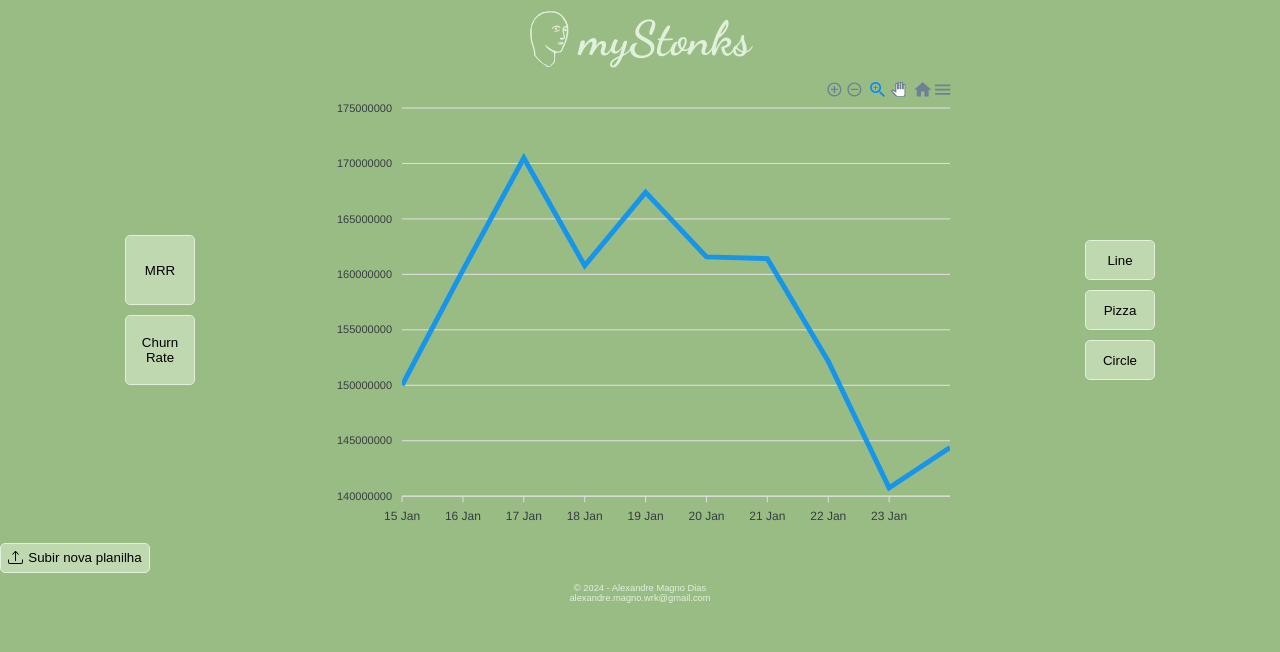
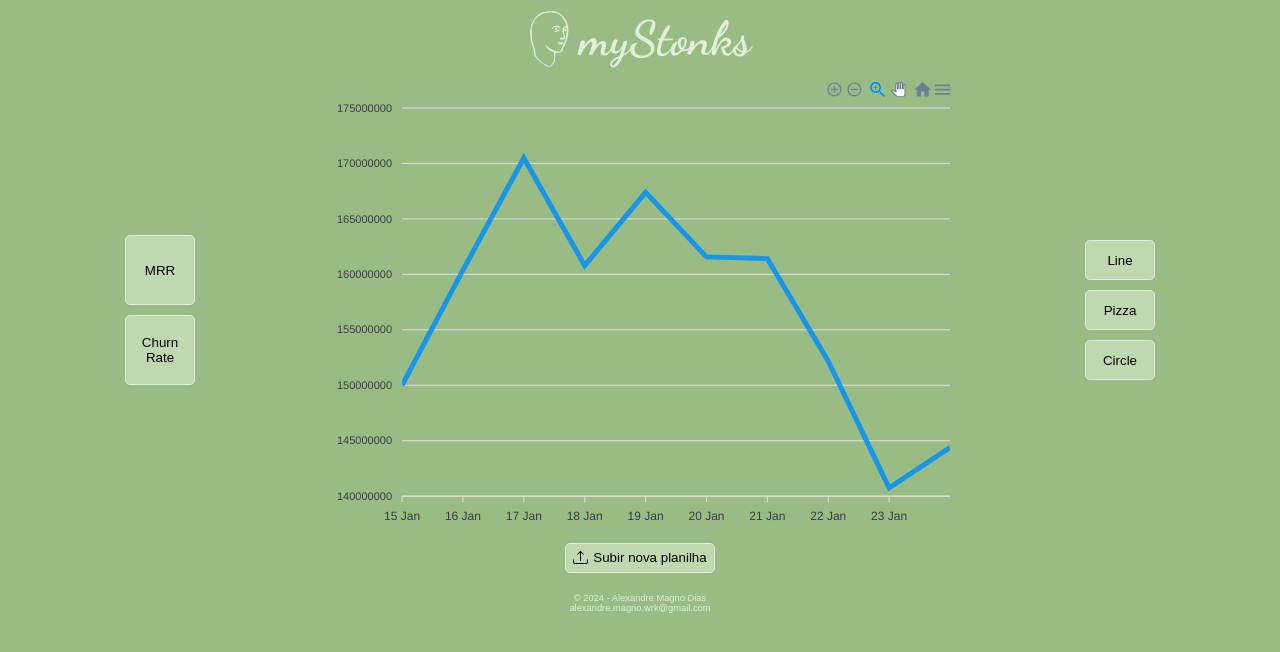
Before and after one commit to AlexandreUff/CB-FE, a React (Vite) app: page / in a window 1280 px wide. Shown: the top 652 px of the page. Built offline with nearby package versions, Linux system fonts and the light colour scheme; a web font is replaced by a local one.

Commit message:
feat: add more items

```diff
--- a/src/App.jsx
+++ b/src/App.jsx
@@ -1,56 +1,55 @@
 /* import { useState } from 'react' */
-import './App.css'
-import Chart from './components/Charts'
-import GraphicTypeContent from './components/GraphicTypeContent'
-import { Logo, Upload } from './components/Icons'
-import Metrics from './components/Metrics'
+import "./App.css";
+import Chart from "./components/Charts";
+import GraphicTypeContent from "./components/GraphicTypeContent";
+import { Logo, Upload } from "./components/Icons";
+import Metrics from "./components/Metrics";
 
 function App() {
-
   return (
     <>
       <header>
         <Logo /> myStonks
       </header>
       <main>
-        <Metrics
-          types={
-            [
+        <div className="sheet-viewer-content">
+          <Metrics
+            types={[
               {
-                name: "MRR"
+                name: "MRR",
               },
               {
-                name: "Churn Rate"
+                name: "Churn Rate",
               },
-            ]
-          }
-        />
-        <Chart />
-        <GraphicTypeContent
-          types={
-            [
+            ]}
+          />
+          <Chart />
+          <GraphicTypeContent
+            types={[
               {
-                name: "Line"
+                name: "Line",
               },
               {
-                name: "Pizza"
+                name: "Pizza",
               },
               {
-                name: "Circle"
+                name: "Circle",
               },
-            ]
-          }
-        />
+            ]}
+          />
+        </div>
+        <div className="sheet-controls-content">
+        <button className="upload-button" title="Subir nova planilha">
+          <Upload /> Subir nova planilha
+        </button>
+        </div>
       </main>
-      <button className='upload-button' title='Subir nova planilha'>
-        <Upload />  Subir nova planilha
-      </button>
       <footer>
         <small>© 2024 - Alexandre Magno Dias</small>
         <small>alexandre.magno.wrk@gmail.com</small>
       </footer>
     </>
-  )
+  );
 }
 
-export default App
+export default App;
--- a/src/index.css
+++ b/src/index.css
@@ -27,16 +27,16 @@ header svg {
   margin-right: 10px;
 }
 
-main {
+main .sheet-viewer-content {
   display: flex;
   justify-content: space-evenly;
 }
-main .metrics {
+main .sheet-viewer-content .metrics {
   display: flex;
   justify-content: center;
   flex-direction: column;
 }
-main .metrics button {
+main .sheet-viewer-content .metrics button {
   width: 70px;
   height: 70px;
   margin: 5px;
@@ -45,16 +45,16 @@ main .metrics button {
   border: 1px solid $colorFirst;
   border-radius: 5px; */
 }
-main .chart-content {
+main .sheet-viewer-content .chart-content {
   display: flex;
   justify-content: center;
 }
-main .graphic-type-content {
+main .sheet-viewer-content .graphic-type-content {
   display: flex;
   justify-content: center;
   flex-direction: column;
 }
-main .graphic-type-content button {
+main .sheet-viewer-content .graphic-type-content button {
   width: 70px;
   height: 40px;
   margin: 5px;
@@ -63,12 +63,16 @@ main .graphic-type-content button {
   border: 1px solid $colorFirst;
   border-radius: 5px; */
 }
+main .sheet-controls-content {
+  display: flex;
+  justify-content: center;
+}
 
 footer {
   /* display: flex;
   align-items: center;
   justify-content: center; */
-  padding: 10px 0px;
+  padding: 20px 0px;
   text-align: center;
   font-family: Arial, Helvetica, sans-serif;
   color: #E1F0DA;
--- a/src/index.scss
+++ b/src/index.scss
@@ -37,6 +37,8 @@ header {
 }
 
 main {
+
+    .sheet-viewer-content{
         display: flex;
         justify-content: space-evenly;
 
@@ -78,6 +80,13 @@ main {
                 border-radius: 5px; */
             }
         }
+
+    }
+
+    .sheet-controls-content {
+        display: flex;
+        justify-content: center;
+    }
 }
 
 footer {
@@ -85,7 +94,7 @@ footer {
     align-items: center;
     justify-content: center; */
 
-    padding: 10px 0px;
+    padding: 20px 0px;
 
     text-align: center;
     font-family: Arial, Helvetica, sans-serif;
```
Also changed, not shown: 1 other file (tests, documents, lock files or other folders). Lines whose indentation alone changed are shown as unchanged.
